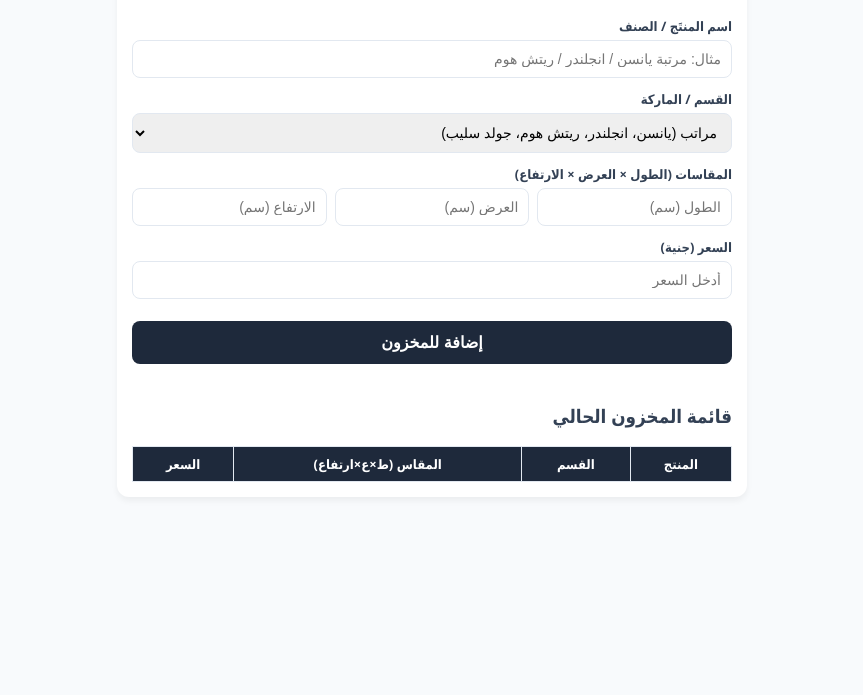
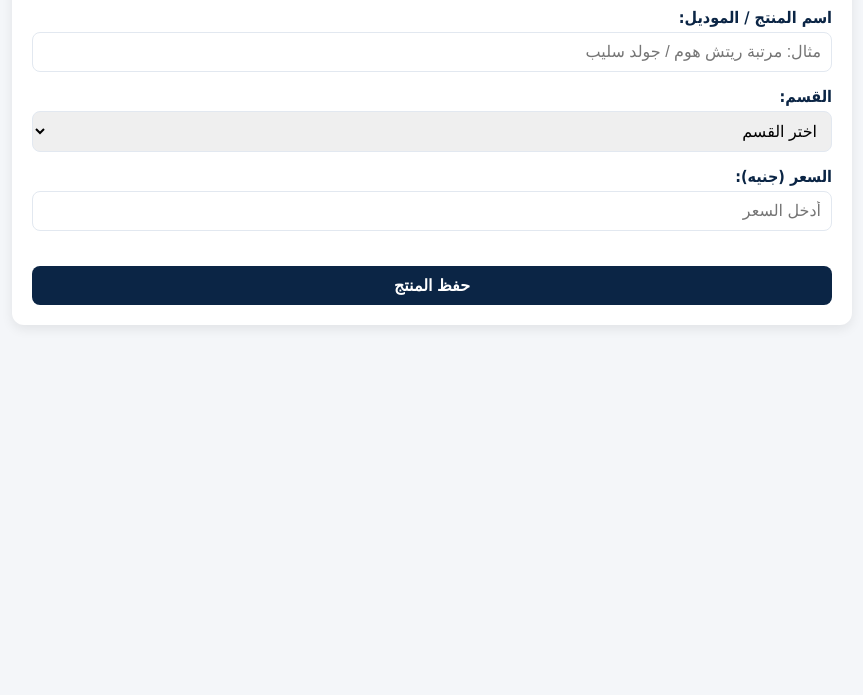
Before and after one commit to ahmedwageeh745-hub/Mayar-pos, a plain HTML site: page index.html in a window 1280 px wide. Shown: the part 105-800 px from the top of the page, without its empty margins (208-1071 px from the left). Drawn offline with Linux system fonts and the light colour scheme.

Commit message:
Update index.html

```diff
--- a/index.html
+++ b/index.html
@@ -6,183 +6,145 @@
     <title>معرض ميار - إدارة المخزون والمبيعات</title>
     <style>
         :root {
-            --primary: #1e293b;
-            --accent: #d4af37;
-            --bg: #f8fafc;
+            --primary: #0b2545; /* أزرق داكن */
+            --accent: #134074;
+            --bg: #f4f6f9;
             --card-bg: #ffffff;
-            --text: #334155;
+            --text: #333333;
             --border: #e2e8f0;
         }
         body {
-            font-family: 'Segoe UI', Tahoma, Geneva, Verdana, sans-serif;
+            font-family: 'Cairo', Tahoma, sans-serif;
             background-color: var(--bg);
             color: var(--text);
             margin: 0;
-            padding: 10px;
+            padding: 20px;
         }
         .container {
-            max-width: 600px;
+            max-width: 800px;
             margin: 0 auto;
             background: var(--card-bg);
-            padding: 15px;
+            padding: 20px;
             border-radius: 12px;
-            box-shadow: 0 4px 6px rgba(0,0,0,0.05);
+            box-shadow: 0 4px 12px rgba(0,0,0,0.08);
         }
         h2 {
+            color: var(--primary);
             text-align: center;
-            color: var(--primary);
-            margin-bottom: 5px;
-        }
-        .subtitle {
-            text-align: center;
-            color: var(--accent);
-            font-size: 14px;
-            margin-bottom: 20px;
-            font-weight: bold;
+            margin-bottom: 25px;
         }
         .form-group {
-            margin-bottom: 12px;
+            margin-bottom: 15px;
         }
         label {
             display: block;
             margin-bottom: 5px;
-            font-weight: 600;
-            font-size: 13px;
+            font-weight: bold;
+            color: var(--primary);
         }
-        input, select {
+        input, select, button {
             width: 100%;
             padding: 10px;
             border: 1px solid var(--border);
             border-radius: 8px;
+            font-size: 16px;
             box-sizing: border-box;
-            font-size: 14px;
+        }
+        input:focus, select:focus {
+            border-color: var(--primary);
+            outline: none;
         }
         .dimensions-grid {
             display: grid;
-            grid-template-columns: 1fr 1fr 1fr;
-            gap: 8px;
+            grid-template-columns: repeat(3, 1fr);
+            gap: 10px;
+            background: #eef2f7;
+            padding: 15px;
+            border-radius: 8px;
+            margin-top: 10px;
         }
-        button {
+        .btn-submit {
             background-color: var(--primary);
             color: white;
             border: none;
-            padding: 12px;
-            width: 100%;
-            border-radius: 8px;
-            font-size: 16px;
+            cursor: pointer;
             font-weight: bold;
-            cursor: pointer;
-            margin-top: 10px;
+            margin-top: 20px;
+            transition: background 0.3s;
         }
-        button:active {
-            background-color: #0f172a;
+        .btn-submit:hover {
+            background-color: var(--accent);
         }
-        .table-container {
-            margin-top: 20px;
-            overflow-x: auto;
+        @media (max-width: 600px) {
+            .dimensions-grid {
+                grid-template-columns: 1fr;
             }
-        table {
-            width: 100%;
-            border-collapse: collapse;
-            font-size: 13px;
-        }
-        th, td {
-            border: 1px solid var(--border);
-            padding: 8px;
-            text-align: center;
-        }
-        th {
-            background-color: var(--primary);
-            color: white;
         }
     </style>
 </head>
 <body>
 
 <div class="container">
-    <h2>معرض ميار</h2>
-    <div class="subtitle">إدارة المخزون والمقاسات والمبيعات</div>
+    <h2>إضافة منتج جديد - معرض ميار</h2>
 
+    <form id="productForm" onsubmit="saveProduct(event)">
         <div class="form-group">
-        <label>اسم المنتَج / الصنف</label>
-        <input type="text" id="pName" placeholder="مثال: مرتبة يانسن / انجلندر / ريتش هوم">
+            <label for="productName">اسم المنتج / الموديل:</label>
+            <input type="text" id="productName" required placeholder="مثال: مرتبة ريتش هوم / جولد سليب">
         </div>
 
         <div class="form-group">
-        <label>القسم / الماركة</label>
-        <select id="pCategory">
-            <option value="مراتب">مراتب (يانسن، انجلندر، ريتش هوم، جولد سليب)</option>
-            <option value="أثاث ومقاعد">أثاث وترابيزات ستانلس</option>
-            <option value="مفروشات">مفروشات ووسائد</option>
+            <label for="productCategory">القسم:</label>
+            <select id="productCategory" onchange="toggleDimensions()" required>
+                <option value="">اختر القسم</option>
+                <option value="mattress">مراتب</option>
+                <option value="furniture">أثاث</option>
+                <option value="antiques">انتيكات وترابيزات</option>
             </select>
         </div>
 
-    <div class="form-group">
-        <label>المقاسات (الطول × العرض × الارتفاع)</label>
+        <!-- قسم مقاسات المراتب (يظهر فقط عند اختيار مراتب) -->
+        <div class="form-group" id="mattressDimensionsSection" style="display: none;">
+            <label>مقاسات المرتبة (بالسنتيمتر):</label>
             <div class="dimensions-grid">
-            <input type="text" id="pLength" placeholder="الطول (سم)">
-            <input type="text" id="pWidth" placeholder="العرض (سم)">
-            <input type="text" id="pHeight" placeholder="الارتفاع (سم)">
+                <div>
+                    <label for="mattressWidth">العرض (100 - 220):</label>
+                    <input type="number" id="mattressWidth" min="100" max="220" step="1" placeholder="من 100 إلى 220">
+                </div>
+                <div>
+                    <label for="mattressHeight">الارتفاع (10 - 45):</label>
+                    <input type="number" id="mattressHeight" min="10" max="45" step="1" placeholder="من 10 إلى 45">
+                </div>
+                <div>
+                    <label for="mattressLength">الطول (190 - 230):</label>
+                    <input type="number" id="mattressLength" min="190" max="230" step="1" placeholder="من 190 إلى 230">
+                </div>
             </div>
         </div>
 
         <div class="form-group">
-        <label>السعر (جنية)</label>
-        <input type="number" id="pPrice" placeholder="أدخل السعر">
+            <label for="productPrice">السعر (جنيه):</label>
+            <input type="number" id="productPrice" required placeholder="أدخل السعر">
         </div>
 
-    <button onclick="addProduct()">إضافة للمخزون</button>
-
-    <div class="table-container">
-        <h3>قائمة المخزون الحالي</h3>
-        <table id="inventoryTable">
-            <thead>
-                <tr>
-                    <th>المنتج</th>
-                    <th>القسم</th>
-                    <th>المقاس (ط×ع×ارتفاع)</th>
-                    <th>السعر</th>
-                </tr>
-            </thead>
-            <tbody>
-                <!-- المنتجات تظهر هنا -->
-            </tbody>
-        </table>
-    </div>
+        <button type="submit" class="btn-submit">حفظ المنتج</button>
+    </form>
 </div>
 
 <script>
-    function addProduct() {
-        const name = document.getElementById('pName').value;
-        const category = document.getElementById('pCategory').value;
-        const length = document.getElementById('pLength').value;
-        const width = document.getElementById('pWidth').value;
-        const height = document.getElementById('pHeight').value;
-        const price = document.getElementById('pPrice').value;
-
-        if(!name || !price) {
-            alert('برجاء إدخال اسم المنتج والسعر على الأقل');
-            return;
+    function toggleDimensions() {
+        const category = document.getElementById('productCategory').value;
+        const dimsSection = document.getElementById('mattressDimensionsSection');
+        if (category === 'mattress') {
+            dimsSection.style.display = 'block';
+        } else {
+            dimsSection.style.display = 'none';
+        }
     }
 
-        const table = document.getElementById('inventoryTable').getElementsByTagName('tbody')[0];
-        const newRow = table.insertRow();
-
-        const dimText = (length || width || height) ? `${length || '-'} × ${width || '-'} × ${height || '-'}` : 'قياسي';
-
-        newRow.innerHTML = `
-            <td>${name}</td>
-            <td>${category}</td>
-            <td>${dimText}</td>
-            <td>${price} ج.م</td>
-        `;
-
-        // Clear inputs
-        document.getElementById('pName').value = '';
-        document.getElementById('pLength').value = '';
-        document.getElementById('pWidth').value = '';
-        document.getElementById('pHeight').value = '';
-        document.getElementById('pPrice').value = '';
+    function saveProduct(event) {
+        event.preventDefault();
+        alert('تم حفظ المنتج بنجاح وتحديث مقاسات المراتب!');
     }
 </script>
 
```
Lines whose indentation alone changed are shown as unchanged.
